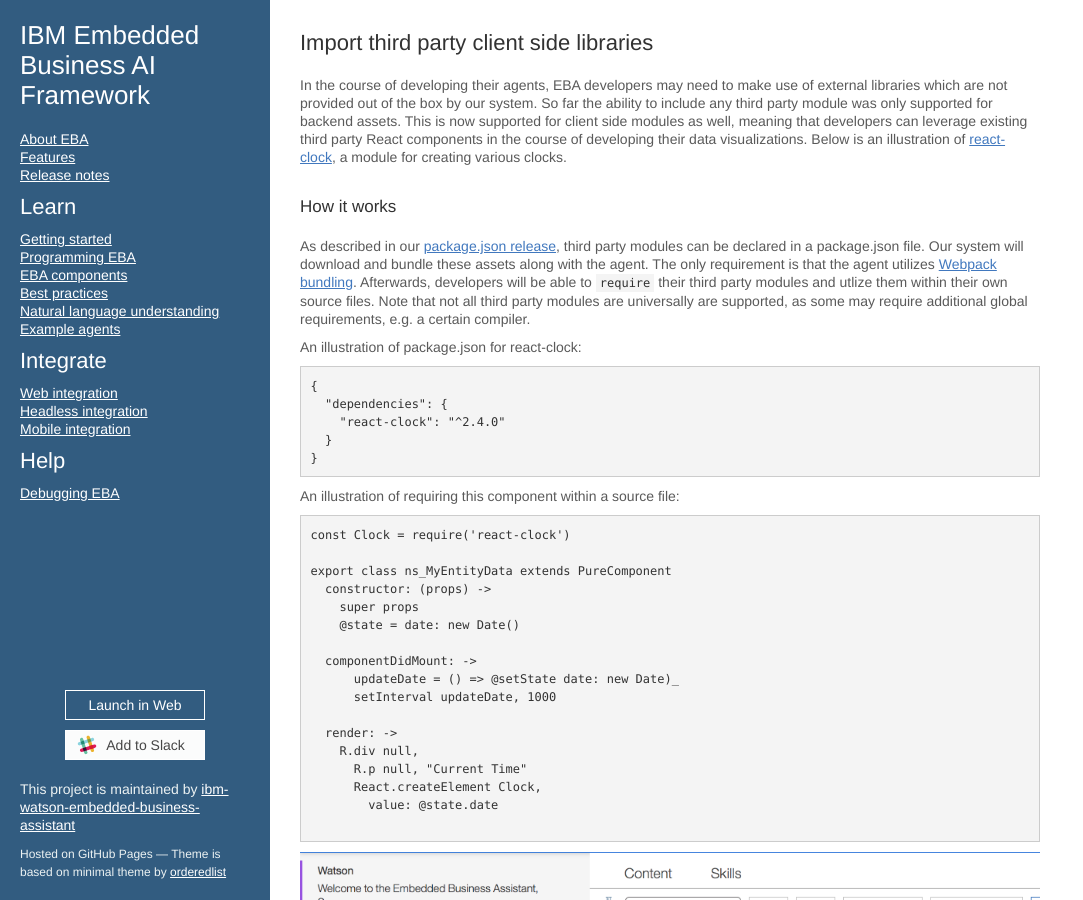
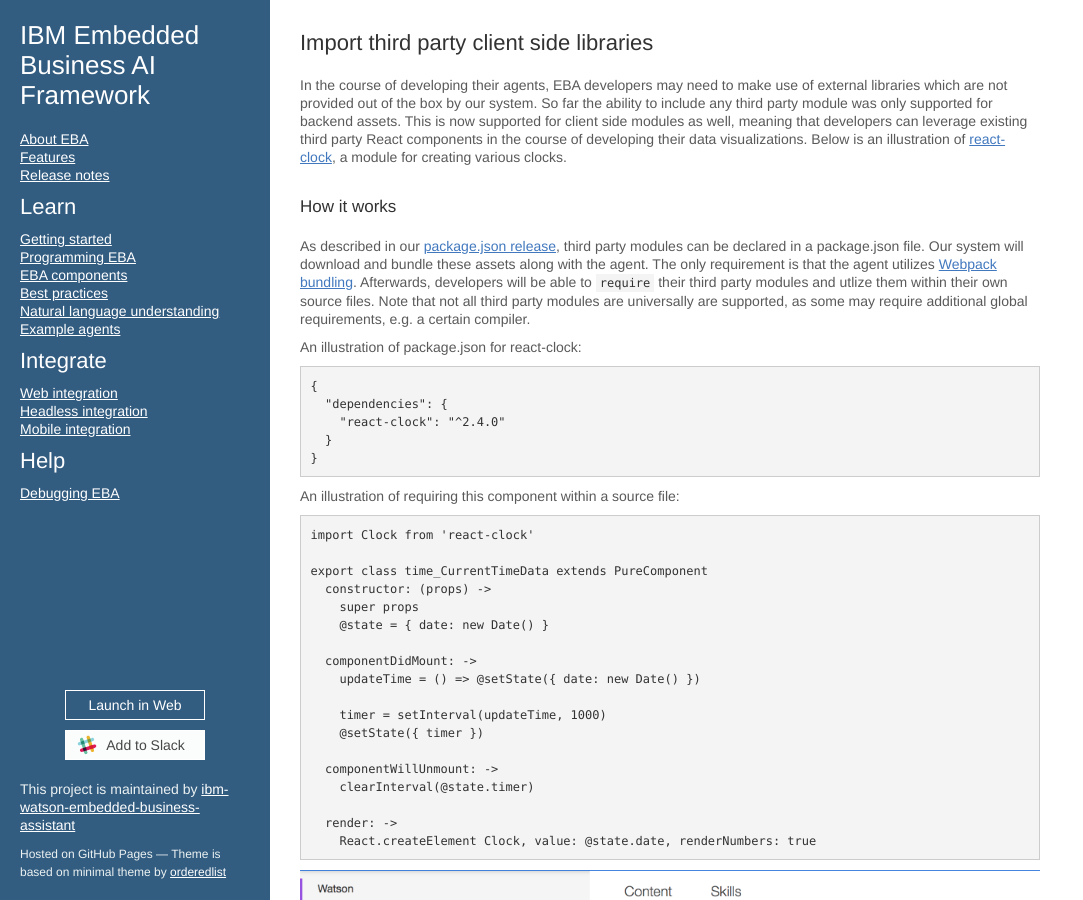
Before and after one commit to ibm-watson-embedded-business-assistant/eba-example-agents, a Jekyll site: the page built from release/blogs/ExternalFrontendPackages.md, in a window 1280 px wide and 900 px high. Shown: the whole window, without its empty margins (0-1083 px from the left). Built offline with Jekyll 4.4.1, drawn with Linux system fonts in a browser that asks for light colours; our own code applies the rules of GitHub Pages for plain Markdown files.

Commit message:
Update ExternalFrontendPackages.md

````diff
--- a/release/blogs/ExternalFrontendPackages.md
+++ b/release/blogs/ExternalFrontendPackages.md
@@ -20,23 +20,24 @@
 An illustration of requiring this component within a source file:
 
 ```
-const Clock = require('react-clock')
+import Clock from 'react-clock'
 
-export class ns_MyEntityData extends PureComponent
+export class time_CurrentTimeData extends PureComponent
   constructor: (props) ->
     super props
-    @state = date: new Date()
+    @state = { date: new Date() }
 
   componentDidMount: ->
-      updateDate = () => @setState date: new Date)_
-      setInterval updateDate, 1000
+    updateTime = () => @setState({ date: new Date() })
+
+    timer = setInterval(updateTime, 1000)
+    @setState({ timer })
+
+  componentWillUnmount: ->
+    clearInterval(@state.timer)
 
   render: ->
-    R.div null,
-      R.p null, "Current Time"
-      React.createElement Clock,
-        value: @state.date
-
+    React.createElement Clock, value: @state.date, renderNumbers: true
 ```
 
 [![Clock example](../images/react-clock-example.png "Clock Example")](../images/react-clock-example.png)
````
